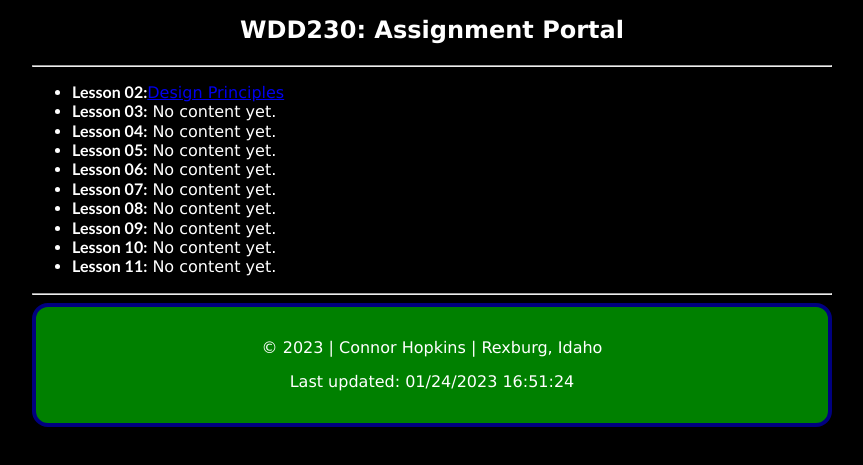
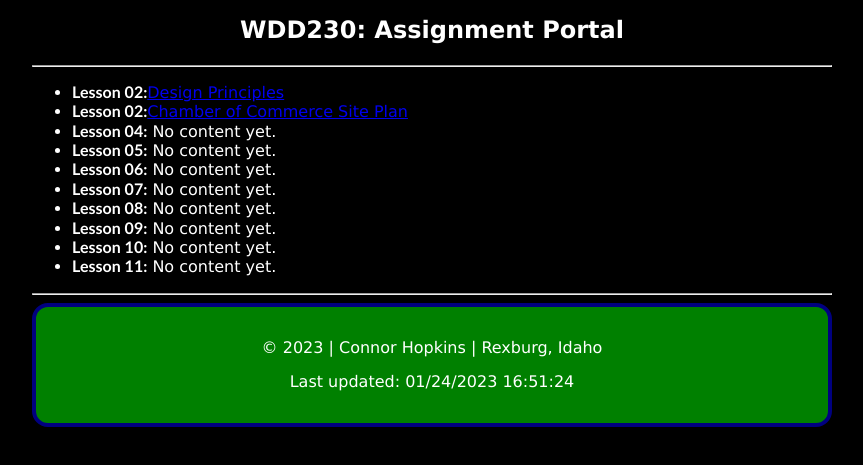
Before and after one commit to conhop30/wdd230, a plain HTML site: page index.html in a window 1280 px wide. Shown: the part 207-672 px from the top of the page, without its empty margins (208-1071 px from the left). Drawn offline with nearby package versions, Linux system fonts and the light colour scheme; a web font is replaced by a local one.

Commit message:
Hope this pushes out of branch.

```diff
--- a/index.html
+++ b/index.html
@@ -23,7 +23,7 @@
             <hr>
             <ul>
                 <li><a class="lesson">Lesson 02:<a href="lesson2/design-principles.html">Design Principles</li>
-                <li><a class="lesson">Lesson 03:</a> No content yet.</li>
+                <li><a class="lesson">Lesson 02:<a href="lesson3/index.html">Chamber of Commerce Site Plan</li>
                 <li><a class="lesson">Lesson 04:</a> No content yet.</li>
                 <li><a class="lesson">Lesson 05:</a> No content yet.</li>
                 <li><a class="lesson">Lesson 06:</a> No content yet.</li>
```
